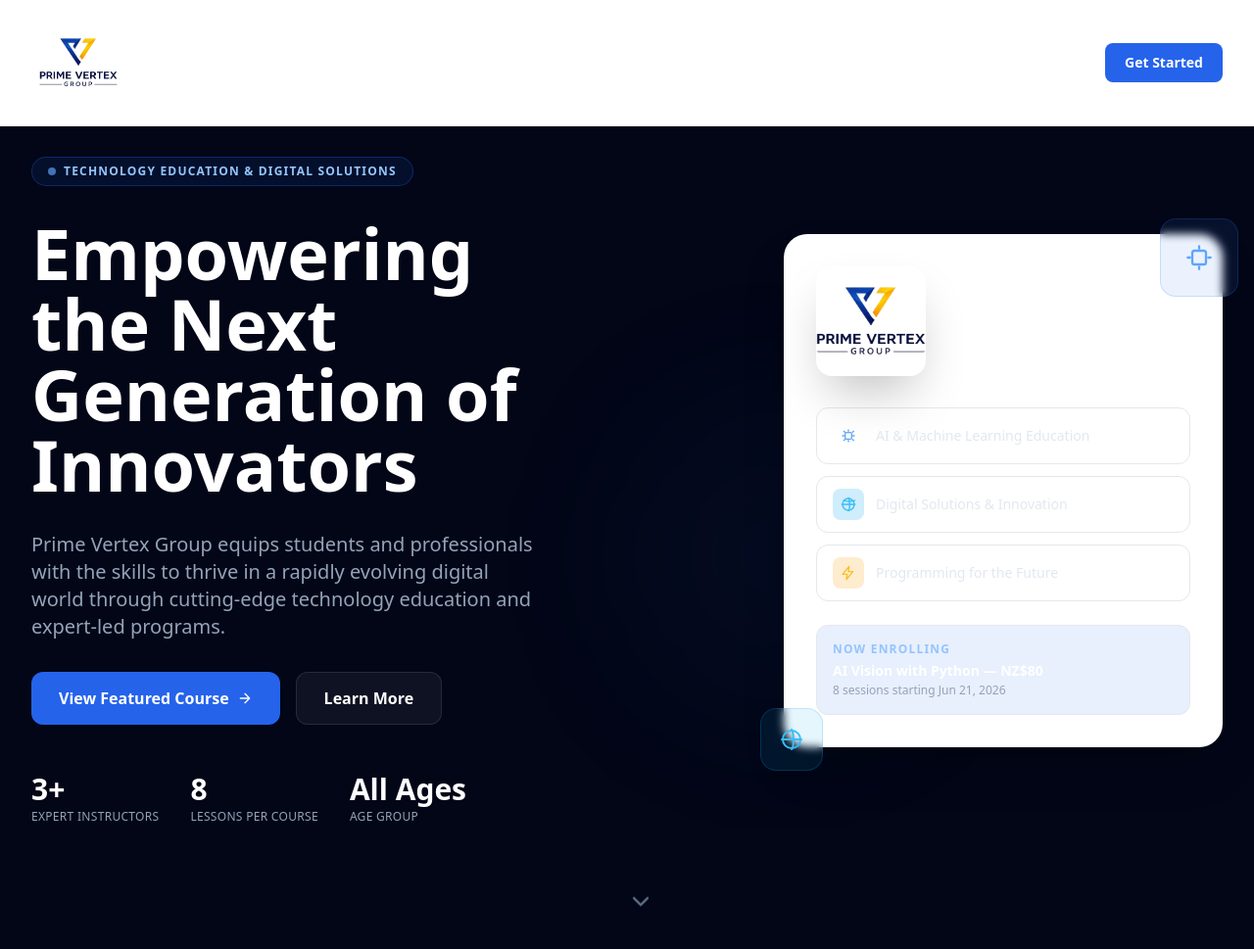
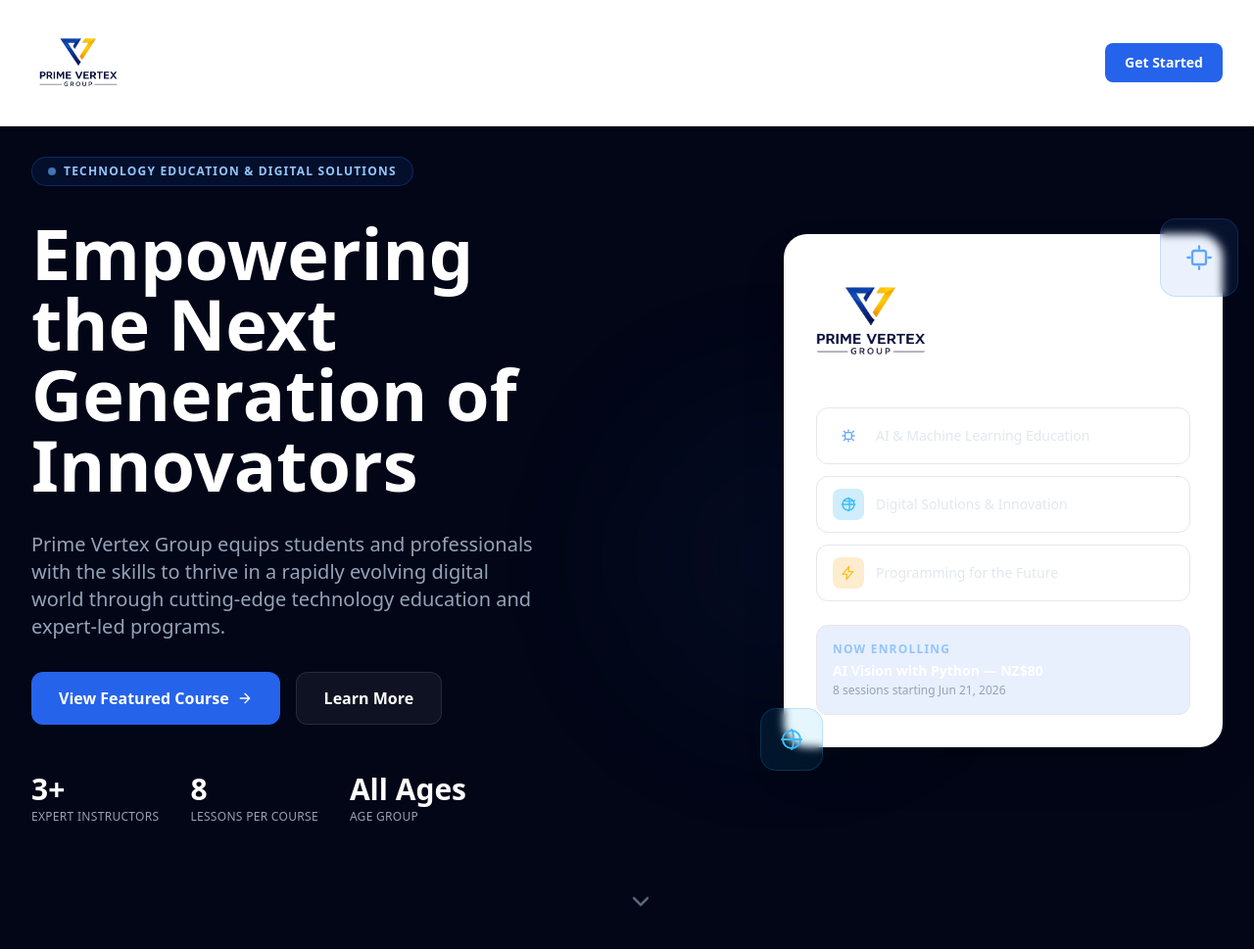
Before and after one commit to Mujtaba366/prime-vertix-group-draft, a Python web app: template templates/index.html in a window 1280 px wide. Shown: the top 969 px of the page at 98% size. Run offline with Jinja, Linux system fonts and the light colour scheme; the template is opened without the code that fills it, so the values that code supplies are empty; some libraries are stand-ins or nearby versions.

Commit message:
background fix

```diff
--- a/templates/index.html
+++ b/templates/index.html
@@ -175,7 +175,7 @@
             <div class="relative w-full max-w-md animate-float">
               <div class="bg-white rounded-3xl p-8 border border-white/10 shadow-2xl">
                 <div class="flex items-center gap-4 mb-8">
-                    <div class="w-28 h-28 rounded-2xl bg-gradient-to-br from-brand-500 to-brand-700 flex items-center justify-center shadow-2xl shadow-brand-700/50 animate-glow">
+                  <div class="w-28 h-28 rounded-2xl bg-gradient-to-br from-brand-500 to-brand-700 flex items-center justify-center">
                     <img src="{{ url_for('static', filename='logo.png') }}" alt="Prime Vertex logo" class="w-26 h-26 object-contain rounded-lg"/>
                   </div>
                   <!--
```
